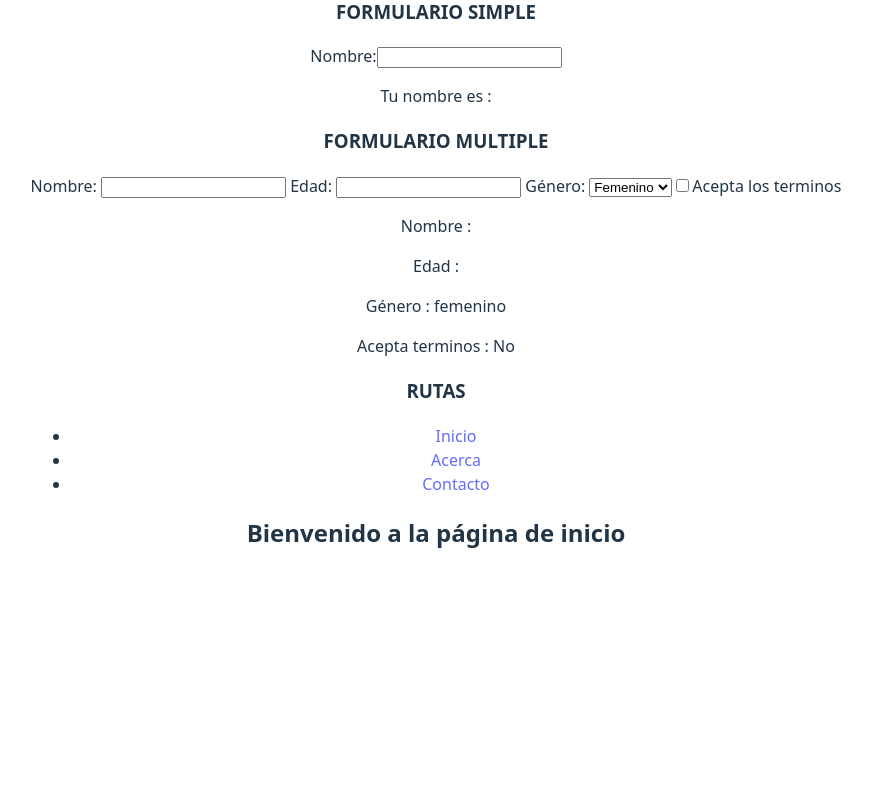
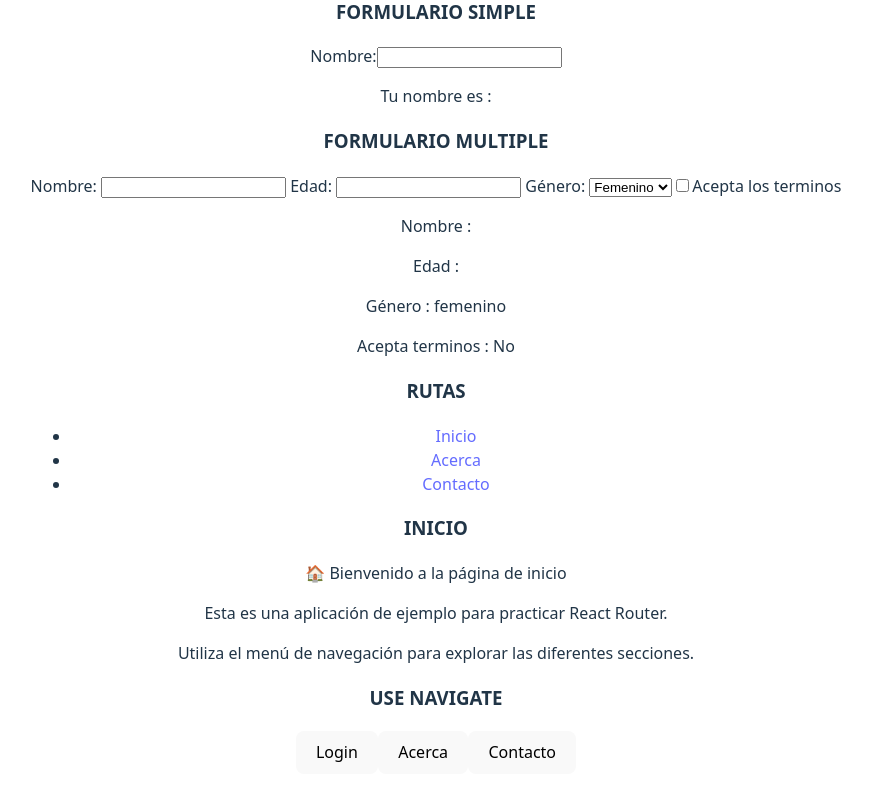
Before and after one commit to mpramos/REACTV4, a React (Vite) app: page / in a window 1280 px wide. Shown: the part 2675-3475 px from the top of the page, without its empty margins (204-1076 px from the left). Before the commit the page ends 3278 px from the top, so only its background shows below. Built offline with nearby package versions, Linux system fonts and the light colour scheme.

Commit message:
use navigate

```diff
--- /dev/null
+++ b/src/rutas/Acerca.jsx
@@ -0,0 +1,14 @@
+import React from 'react'
+
+const Acerca = () => {
+  return (
+    <div>
+        <h3>ACERCA</h3>
+        <p> 🐱‍👤 Bienvenido a la página de Acerca</p>
+        <p>Esta es una aplicación de ejemplo para practicar React Router.</p>
+        <p>Utiliza el menú de navegación para explorar las diferentes secciones.</p>
+    </div>
+  )
+}
+
+export default Acerca
--- /dev/null
+++ b/src/rutas/BotonLogin.jsx
@@ -0,0 +1,27 @@
+import React from 'react'
+import { useNavigate } from 'react-router-dom'
+
+const BotonLogin = () => {
+
+    const navegar= useNavigate()
+
+    const manejarLogin = () => {
+        navegar('/')
+    }
+    const manejarAcerca = () => {
+        navegar('/acerca')
+    }
+    const manejarContacto = () => {
+        navegar('/contacto')
+    }
+  return (
+    <>
+        <h3>USE NAVIGATE</h3>
+    <button onClick={manejarLogin}>Login</button>
+    <button onClick={manejarAcerca}>Acerca</button>
+    <button onClick={manejarContacto}>Contacto</button>
+    </>
+  )
+}
+
+export default BotonLogin
--- /dev/null
+++ b/src/rutas/Contacto.jsx
@@ -0,0 +1,14 @@
+import React from 'react'
+
+const Contacto = () => {
+  return (
+    <div>
+        <h3>CONTACTO</h3>
+        <p> 📞 Bienvenido a la página de contacto</p>
+        <p>Esta es una aplicación de ejemplo para practicar React Router.</p>
+        <p>Utiliza el menú de navegación para explorar las diferentes secciones.</p>
+    </div>
+  )
+}
+
+export default Contacto
--- /dev/null
+++ b/src/rutas/Inicio.jsx
@@ -0,0 +1,14 @@
+import React from 'react'
+
+const Inicio = () => {
+  return (
+    <div>
+        <h3>INICIO</h3>
+        <p> 🏠 Bienvenido a la página de inicio</p>
+        <p>Esta es una aplicación de ejemplo para practicar React Router.</p>
+        <p>Utiliza el menú de navegación para explorar las diferentes secciones.</p>
+    </div>
+  )
+}
+
+export default Inicio
--- a/src/rutas/Rutas.jsx
+++ b/src/rutas/Rutas.jsx
@@ -1,5 +1,9 @@
 import React from 'react'
 import { Routes, Route , Link } from 'react-router-dom'
+import Inicio from './Inicio'
+import Acerca from './Acerca'
+import Contacto from './Contacto'
+import BotonLogin from './BotonLogin'
 
 const Rutas = () => {
   return (
@@ -14,10 +18,13 @@ const Rutas = () => {
                 </ul>
             </nav>
             <Routes>
-                <Route path="/" element={<h2>Bienvenido a la página de inicio</h2>} />
-                <Route path="/acerca" element={<h2>Estos son nuestros productos</h2>} />
-                <Route path="/contacto" element={<h2>Contáctanos</h2>} />
+                <Route path="/" element={<Inicio/>} />
+                <Route path="/acerca" element={<Acerca/>} />
+                <Route path="/contacto" element={<Contacto/>} />
            </Routes>
+        </div>
+        <div>
+            <BotonLogin/>
         </div>
     </div>
   )
```
